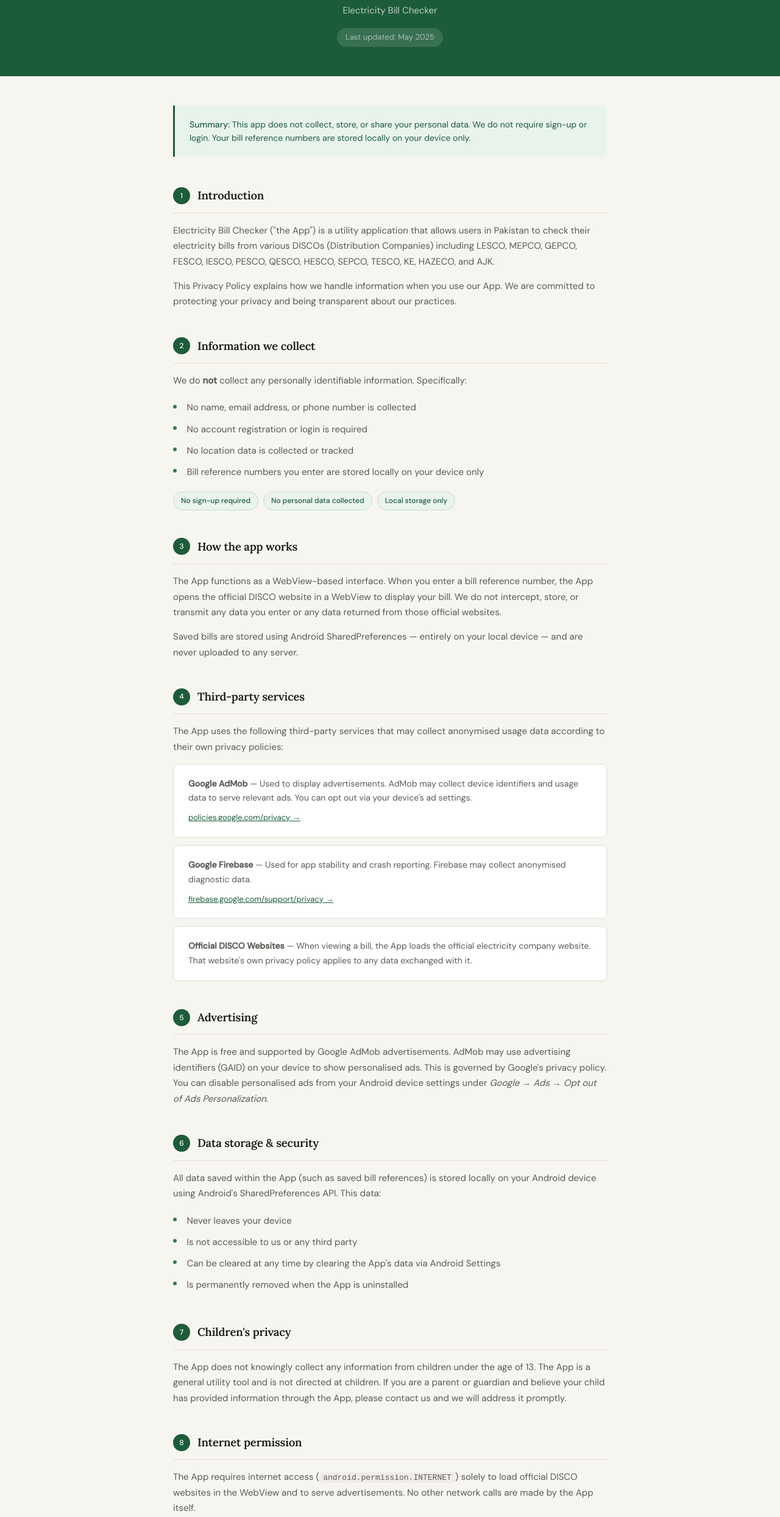
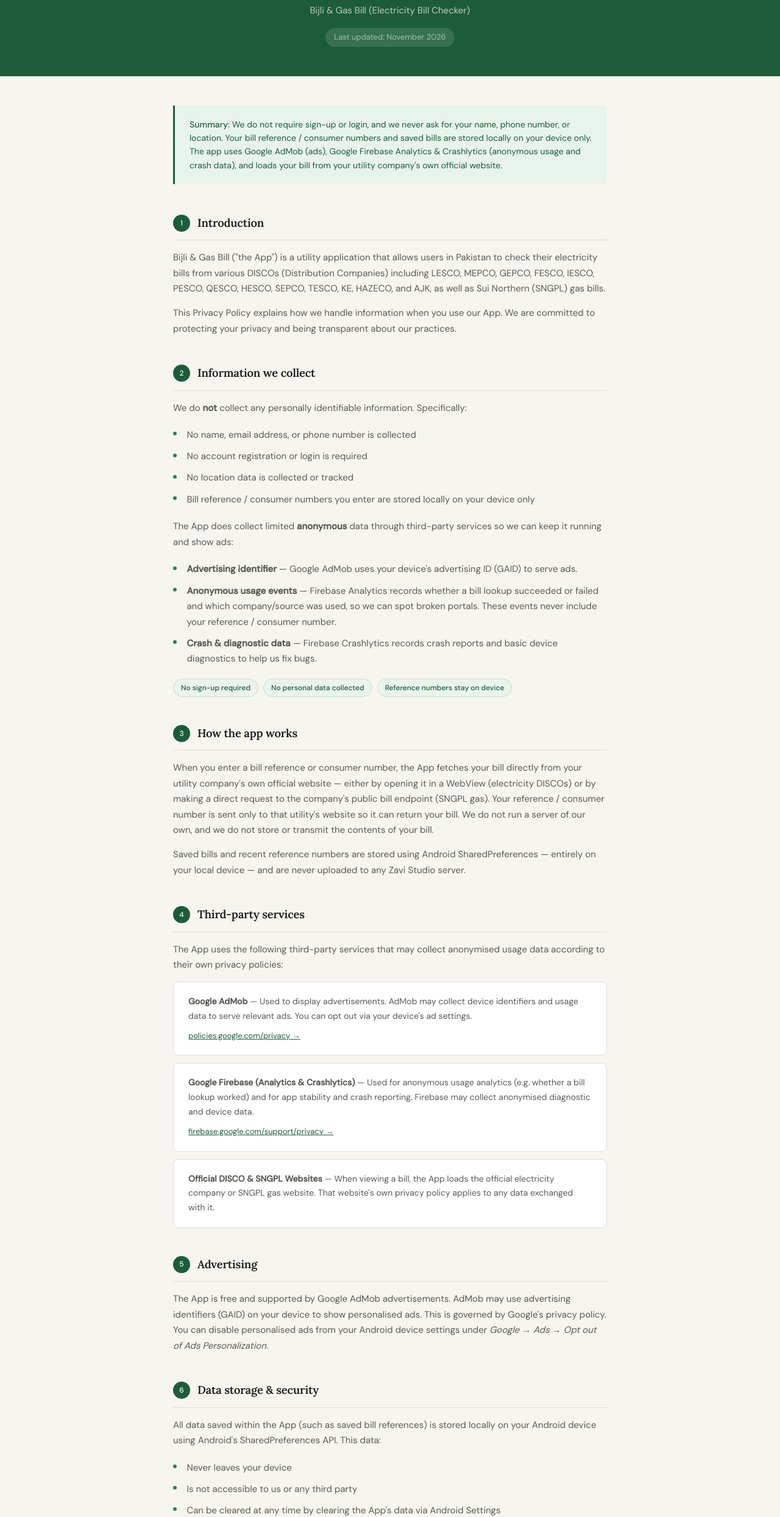
Before and after one commit to zainshah412-eng/PrivacyPolicy, a plain HTML site: page electricityBillPrivacyPolicy.html in a window 1280 px wide. Shown: the part 155-2643 px from the top of the page at 61% size. Drawn offline with Linux system fonts and the light colour scheme.

Commit message:
Update Bijli & Gas Bill privacy policy to match app data collection (v4.1)
AdMob advertising ID, Firebase Analytics events, Crashlytics diagnostics,
direct SNGPL fetch, permissions (INTERNET/NETWORK_STATE/POST_NOTIFICATIONS/
WRITE_EXTERNAL_STORAGE maxSdk 28); reference numbers stay on-device.

Co-Authored-By: Claude Opus 4.8 (1M context) <noreply@anthropic.com>

```diff
--- a/electricityBillPrivacyPolicy.html
+++ b/electricityBillPrivacyPolicy.html
@@ -3,7 +3,7 @@
 <head>
   <meta charset="UTF-8" />
   <meta name="viewport" content="width=device-width, initial-scale=1.0" />
-  <title>Privacy Policy — Electricity Bill Checker</title>
+  <title>Privacy Policy — Bijli &amp; Gas Bill (Electricity Bill Checker)</title>
   <link rel="preconnect" href="https://fonts.googleapis.com" />
   <link rel="preconnect" href="https://fonts.gstatic.com" crossorigin />
   <link href="https://fonts.googleapis.com/css2?family=Lora:wght@400;500;600&family=DM+Sans:wght@300;400;500&display=swap" rel="stylesheet" />
@@ -235,14 +235,14 @@
 <header>
   <p class="header-eyebrow">Legal Document</p>
   <h1>Privacy Policy</h1>
-  <p style="color:rgba(255,255,255,0.7); font-size:15px; margin-top:0.5rem;">Electricity Bill Checker</p>
-  <p class="header-meta"><span>Last updated: May 2025</span></p>
+  <p style="color:rgba(255,255,255,0.7); font-size:15px; margin-top:0.5rem;">Bijli &amp; Gas Bill (Electricity Bill Checker)</p>
+  <p class="header-meta"><span>Last updated: November 2026</span></p>
 </header>
 
 <main>
 
   <div class="intro-card">
-    <strong>Summary:</strong> This app does not collect, store, or share your personal data. We do not require sign-up or login. Your bill reference numbers are stored locally on your device only.
+    <strong>Summary:</strong> We do not require sign-up or login, and we never ask for your name, phone number, or location. Your bill reference / consumer numbers and saved bills are stored locally on your device only. The app uses Google AdMob (ads), Google Firebase Analytics &amp; Crashlytics (anonymous usage and crash data), and loads your bill from your utility company's own official website.
   </div>
 
   <!-- 1 -->
@@ -251,7 +251,7 @@
       <div class="section-num">1</div>
       <h2>Introduction</h2>
     </div>
-    <p>Electricity Bill Checker ("the App") is a utility application that allows users in Pakistan to check their electricity bills from various DISCOs (Distribution Companies) including LESCO, MEPCO, GEPCO, FESCO, IESCO, PESCO, QESCO, HESCO, SEPCO, TESCO, KE, HAZECO, and AJK.</p>
+    <p>Bijli &amp; Gas Bill ("the App") is a utility application that allows users in Pakistan to check their electricity bills from various DISCOs (Distribution Companies) including LESCO, MEPCO, GEPCO, FESCO, IESCO, PESCO, QESCO, HESCO, SEPCO, TESCO, KE, HAZECO, and AJK, as well as Sui Northern (SNGPL) gas bills.</p>
     <p>This Privacy Policy explains how we handle information when you use our App. We are committed to protecting your privacy and being transparent about our practices.</p>
   </section>
 
@@ -266,12 +266,18 @@
       <li>No name, email address, or phone number is collected</li>
       <li>No account registration or login is required</li>
       <li>No location data is collected or tracked</li>
-      <li>Bill reference numbers you enter are stored locally on your device only</li>
+      <li>Bill reference / consumer numbers you enter are stored locally on your device only</li>
+    </ul>
+    <p>The App does collect limited <strong>anonymous</strong> data through third-party services so we can keep it running and show ads:</p>
+    <ul>
+      <li><strong>Advertising identifier</strong> — Google AdMob uses your device's advertising ID (GAID) to serve ads.</li>
+      <li><strong>Anonymous usage events</strong> — Firebase Analytics records whether a bill lookup succeeded or failed and which company/source was used, so we can spot broken portals. These events never include your reference / consumer number.</li>
+      <li><strong>Crash &amp; diagnostic data</strong> — Firebase Crashlytics records crash reports and basic device diagnostics to help us fix bugs.</li>
     </ul>
     <div class="tag-row">
       <span class="tag">No sign-up required</span>
       <span class="tag">No personal data collected</span>
-      <span class="tag">Local storage only</span>
+      <span class="tag">Reference numbers stay on device</span>
     </div>
   </section>
 
@@ -281,8 +287,8 @@
       <div class="section-num">3</div>
       <h2>How the app works</h2>
     </div>
-    <p>The App functions as a WebView-based interface. When you enter a bill reference number, the App opens the official DISCO website in a WebView to display your bill. We do not intercept, store, or transmit any data you enter or any data returned from those official websites.</p>
-    <p>Saved bills are stored using Android SharedPreferences — entirely on your local device — and are never uploaded to any server.</p>
+    <p>When you enter a bill reference or consumer number, the App fetches your bill directly from your utility company's own official website — either by opening it in a WebView (electricity DISCOs) or by making a direct request to the company's public bill endpoint (SNGPL gas). Your reference / consumer number is sent only to that utility's website so it can return your bill. We do not run a server of our own, and we do not store or transmit the contents of your bill.</p>
+    <p>Saved bills and recent reference numbers are stored using Android SharedPreferences — entirely on your local device — and are never uploaded to any Zavi Studio server.</p>
   </section>
 
   <!-- 4 -->
@@ -299,12 +305,12 @@
     </div>
 
     <div class="highlight-box" style="margin-top: 0.75rem;">
-      <p><strong>Google Firebase</strong> — Used for app stability and crash reporting. Firebase may collect anonymised diagnostic data.</p>
+      <p><strong>Google Firebase (Analytics &amp; Crashlytics)</strong> — Used for anonymous usage analytics (e.g. whether a bill lookup worked) and for app stability and crash reporting. Firebase may collect anonymised diagnostic and device data.</p>
       <p style="margin-top:0.5rem;"><a href="https://firebase.google.com/support/privacy" style="color: #1D5C3A; font-size:13px;">firebase.google.com/support/privacy →</a></p>
     </div>
 
     <div class="highlight-box" style="margin-top: 0.75rem;">
-      <p><strong>Official DISCO Websites</strong> — When viewing a bill, the App loads the official electricity company website. That website's own privacy policy applies to any data exchanged with it.</p>
+      <p><strong>Official DISCO &amp; SNGPL Websites</strong> — When viewing a bill, the App loads the official electricity company or SNGPL gas website. That website's own privacy policy applies to any data exchanged with it.</p>
     </div>
   </section>
 
@@ -347,7 +353,12 @@
       <div class="section-num">8</div>
       <h2>Internet permission</h2>
     </div>
-    <p>The App requires internet access (<code style="background:#F0EDE8; padding:1px 6px; border-radius:4px; font-size:13px;">android.permission.INTERNET</code>) solely to load official DISCO websites in the WebView and to serve advertisements. No other network calls are made by the App itself.</p>
+    <p>The App requests only the permissions it needs:</p>
+    <ul>
+      <li><code style="background:#F0EDE8; padding:1px 6px; border-radius:4px; font-size:13px;">INTERNET</code> and <code style="background:#F0EDE8; padding:1px 6px; border-radius:4px; font-size:13px;">ACCESS_NETWORK_STATE</code> — to load official DISCO/SNGPL bill pages, serve advertisements, and send anonymous analytics/crash data.</li>
+      <li><code style="background:#F0EDE8; padding:1px 6px; border-radius:4px; font-size:13px;">POST_NOTIFICATIONS</code> — to show optional bill due-date reminders you enable.</li>
+      <li><code style="background:#F0EDE8; padding:1px 6px; border-radius:4px; font-size:13px;">WRITE_EXTERNAL_STORAGE</code> (Android 9 and below only) — to let you save a bill as an image.</li>
+    </ul>
   </section>
 
   <!-- 9 -->
@@ -377,7 +388,7 @@
 </main>
 
 <footer>
-  &copy; 2025 Zavi Studio · Electricity Bill Checker · All rights reserved
+  &copy; 2026 Zavi Studio · Bijli &amp; Gas Bill (Electricity Bill Checker) · All rights reserved
 </footer>
 
 </body>
```
